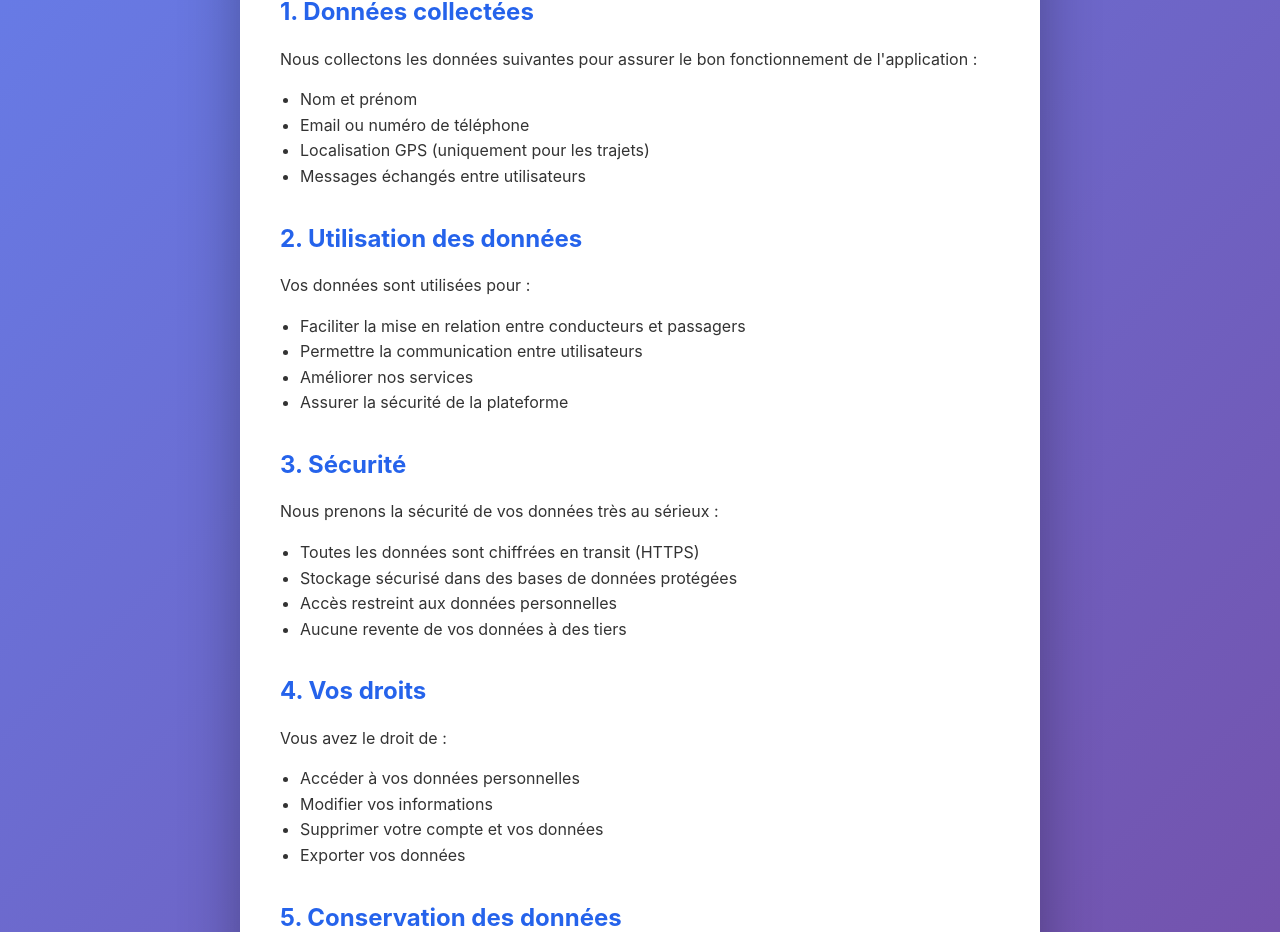
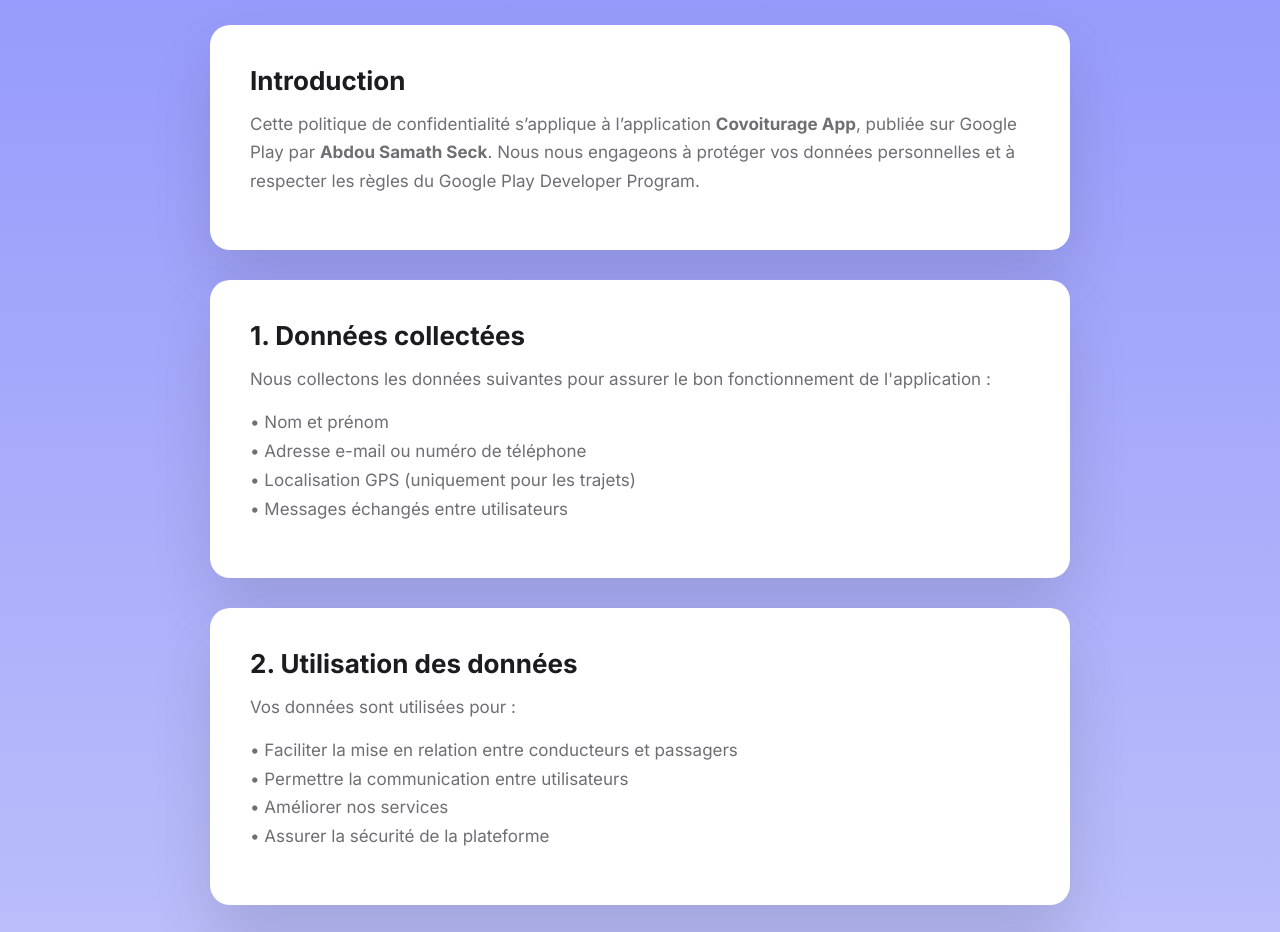
Before and after one commit to samat006/doc, a plain HTML site: page private.html in a window 1280 px wide. Shown: the part 191-1123 px from the top of the page. Drawn offline with Linux system fonts and the light colour scheme.

Commit message:
Update private.html

```diff
--- a/private.html
+++ b/private.html
@@ -1,84 +1,190 @@
 <!DOCTYPE html>
 <html lang="fr">
 <head>
-    <meta charset="UTF-8">
-    <meta name="viewport" content="width=device-width, initial-scale=1.0">
-    <title>Politique de confidentialité - Covoiturage</title>
+  <meta charset="UTF-8" />
+  <title>Covoiturage (MoveLink) – Politique de Confidentialité</title>
+  <meta name="viewport" content="width=device-width, initial-scale=1.0" />
+
+  <link href="https://fonts.googleapis.com/css2?family=Inter:wght@400;500;600;700&display=swap" rel="stylesheet">
+
   <style>
-        * { margin: 0; padding: 0; box-sizing: border-box; }
+    :root {
+      --primary: #6C63FF;
+      --secondary: #8F94FB;
+      --text-dark: #1c1c1e;
+      --text-light: #6e6e73;
+      --bg: #f5f5f7;
+      --card: #ffffff;
+    }
+
+    * {
+      box-sizing: border-box;
+      margin: 0;
+      padding: 0;
+    }
+
     body {
-            font-family: -apple-system, BlinkMacSystemFont, 'Segoe UI', Roboto, sans-serif;
-            line-height: 1.6;
-            color: #333;
-            background: linear-gradient(135deg, #667eea 0%, #764ba2 100%);
-            min-height: 100vh;
-            padding: 20px;
+      font-family: 'Inter', -apple-system, BlinkMacSystemFont, sans-serif;
+      background: linear-gradient(180deg, var(--secondary), var(--bg));
+      color: var(--text-dark);
     }
+
+    header {
+      padding: 80px 20px 60px;
+      text-align: center;
+      color: white;
+    }
+
+    header h1 {
+      font-size: 48px;
+      font-weight: 700;
+      letter-spacing: -1px;
+    }
+
+    header p {
+      margin-top: 12px;
+      font-size: 18px;
+      opacity: 0.9;
+    }
+
     .container {
-            max-width: 800px;
-            margin: 0 auto;
-            background: white;
+      max-width: 900px;
+      margin: -40px auto 0;
+      padding: 0 20px 60px;
+    }
+
+    .card {
+      background: var(--card);
       border-radius: 20px;
       padding: 40px;
-            box-shadow: 0 20px 60px rgba(0,0,0,0.3);
+      box-shadow: 0 30px 60px rgba(0, 0, 0, 0.12);
+      margin-bottom: 30px;
     }
-        h1 { color: #2563eb; margin-bottom: 20px; }
-        h2 { color: #2563eb; margin-top: 30px; margin-bottom: 15px; }
-        p { margin-bottom: 15px; }
-        ul { margin-left: 20px; margin-bottom: 15px; }
-        .date { color: #64748b; font-size: 0.9em; }
+
+    h2 {
+      font-size: 26px;
+      margin-bottom: 14px;
+    }
+
+    p {
+      font-size: 17px;
+      line-height: 1.7;
+      color: var(--text-light);
+      margin-bottom: 14px;
+    }
+
+    footer {
+      text-align: center;
+      color: #8e8e93;
+      font-size: 14px;
+      margin-top: 40px;
+    }
+
+    @media (max-width: 600px) {
+      header h1 {
+        font-size: 36px;
+      }
+
+      .card {
+        padding: 28px;
+      }
+    }
   </style>
 </head>
 <body>
+
+  <header>
+    <h1>Covoiturage App</h1>
+    <p>Politique de Confidentialité</p>
+  </header>
+
   <div class="container">
-        <h1>Politique de confidentialité</h1>
-        <p class="date">Dernière mise à jour : 9 décembre 2025</p>
 
+    <div class="card">
+      <h2>Introduction</h2>
+      <p>
+        Cette politique de confidentialité s’applique à l’application <strong>Covoiturage App</strong>,
+        publiée sur Google Play par <strong>Abdou Samath Seck</strong>.
+        Nous nous engageons à protéger vos données personnelles et à respecter les règles du Google Play Developer Program.
+      </p>
+    </div>
+
+    <div class="card">
       <h2>1. Données collectées</h2>
       <p>Nous collectons les données suivantes pour assurer le bon fonctionnement de l'application :</p>
-        <ul>
-            <li>Nom et prénom</li>
-            <li>Email ou numéro de téléphone</li>
-            <li>Localisation GPS (uniquement pour les trajets)</li>
-            <li>Messages échangés entre utilisateurs</li>
-        </ul>
+      <p>• Nom et prénom<br>
+         • Adresse e-mail ou numéro de téléphone<br>
+         • Localisation GPS (uniquement pour les trajets)<br>
+         • Messages échangés entre utilisateurs
+      </p>
+    </div>
 
+    <div class="card">
       <h2>2. Utilisation des données</h2>
       <p>Vos données sont utilisées pour :</p>
-        <ul>
-            <li>Faciliter la mise en relation entre conducteurs et passagers</li>
-            <li>Permettre la communication entre utilisateurs</li>
-            <li>Améliorer nos services</li>
-            <li>Assurer la sécurité de la plateforme</li>
-        </ul>
+      <p>• Faciliter la mise en relation entre conducteurs et passagers<br>
+         • Permettre la communication entre utilisateurs<br>
+         • Améliorer nos services<br>
+         • Assurer la sécurité de la plateforme
+      </p>
+    </div>
 
+    <div class="card">
       <h2>3. Sécurité</h2>
-        <p>Nous prenons la sécurité de vos données très au sérieux :</p>
-        <ul>
-            <li>Toutes les données sont chiffrées en transit (HTTPS)</li>
-            <li>Stockage sécurisé dans des bases de données protégées</li>
-            <li>Accès restreint aux données personnelles</li>
-            <li>Aucune revente de vos données à des tiers</li>
-        </ul>
+      <p>
+        Nous prenons la sécurité de vos données très au sérieux :
+        <br><br>
+        • Chiffrement des données en transit (HTTPS)<br>
+        • Stockage sécurisé dans des bases de données protégées<br>
+        • Accès restreint aux données personnelles<br>
+        • Aucune revente de vos données à des tiers
+      </p>
+    </div>
 
+    <div class="card">
       <h2>4. Vos droits</h2>
-        <p>Vous avez le droit de :</p>
-        <ul>
-            <li>Accéder à vos données personnelles</li>
-            <li>Modifier vos informations</li>
-            <li>Supprimer votre compte et vos données</li>
-            <li>Exporter vos données</li>
-        </ul>
+      <p>
+        Vous pouvez à tout moment :
+        <br><br>
+        • Accéder à vos données personnelles<br>
+        • Modifier vos informations<br>
+        • Supprimer votre compte et vos données<br>
+        • Exporter vos données
+      </p>
+    </div>
 
+    <div class="card">
       <h2>5. Conservation des données</h2>
-        <p>Vos données sont conservées tant que votre compte est actif. Après suppression de votre compte, vos données sont effacées dans un délai de 30 jours.</p>
+      <p>
+        Vos données sont conservées tant que votre compte est actif.
+        Après suppression, elles sont effacées dans un délai de <strong>30 jours</strong>.
+      </p>
+    </div>
 
+    <div class="card">
       <h2>6. Cookies</h2>
-        <p>Nous utilisons des cookies uniquement pour maintenir votre session connectée. Aucun cookie de tracking publicitaire n'est utilisé.</p>
+      <p>
+        Nous utilisons uniquement des cookies nécessaires au maintien de votre session.
+        Aucun cookie publicitaire n’est utilisé.
+      </p>
+    </div>
 
+    <div class="card">
       <h2>7. Contact</h2>
-        <p>Pour toute question concernant vos données personnelles, contactez-nous :</p>
-        <p><strong>Email :</strong> a2sseck@gmail.com</p>
+      <p>
+        Pour toute question concernant vos données personnelles :
+        <br><br>
+        <strong>Développeur :</strong> Abdou Samath Seck<br>
+        <strong>Email :</strong> <a href="mailto:a2sseck@gmail.com">a2sseck@gmail.com</a><br>
+        <strong>Application :</strong> Covoiturage App
+      </p>
     </div>
+
+    <footer>
+      © 2026 Covoiturage App · Développé par Abdou Samath Seck
+    </footer>
+
+  </div>
+
 </body>
 </html>
```
Lines whose indentation alone changed are shown as unchanged.
